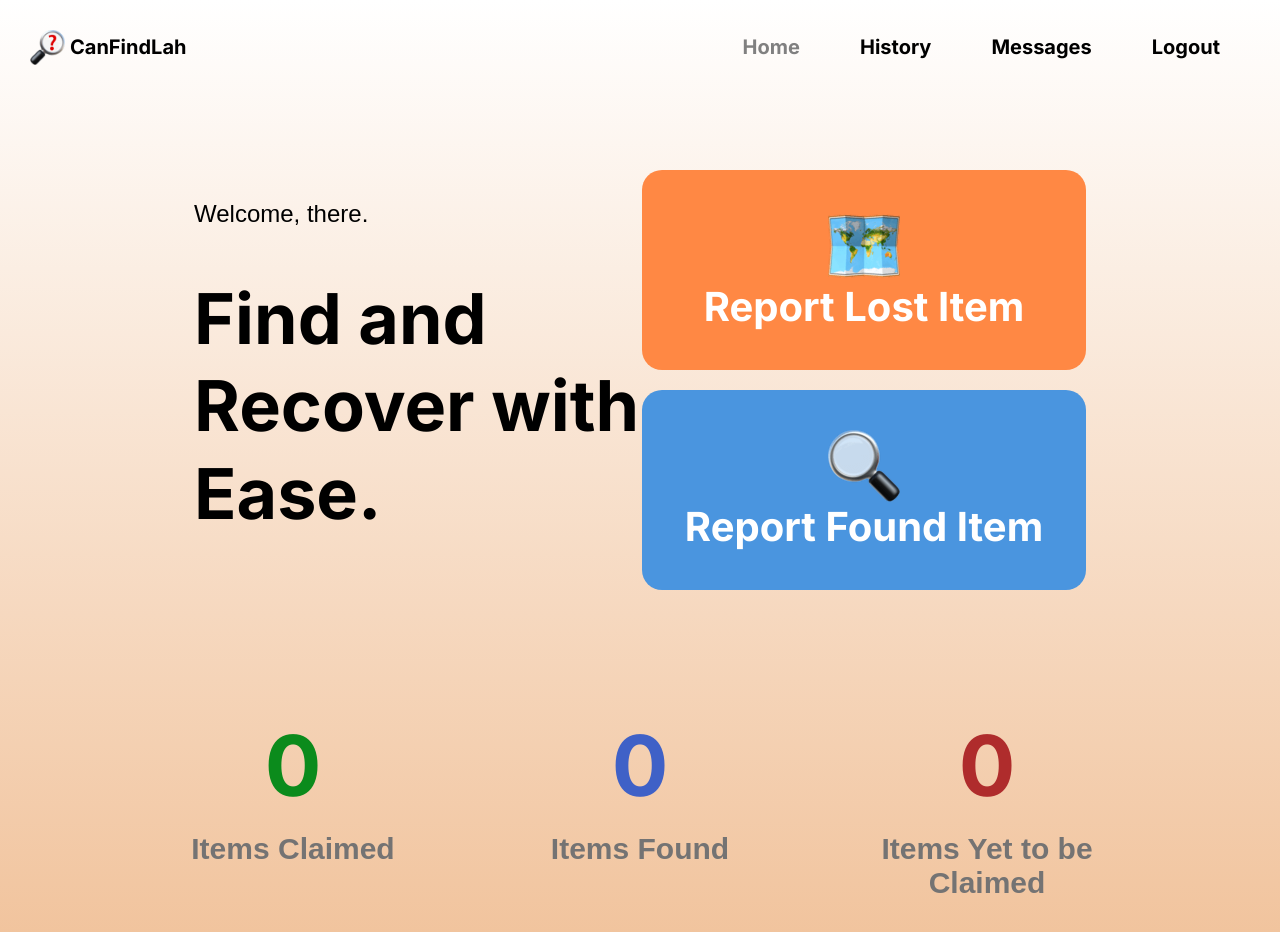
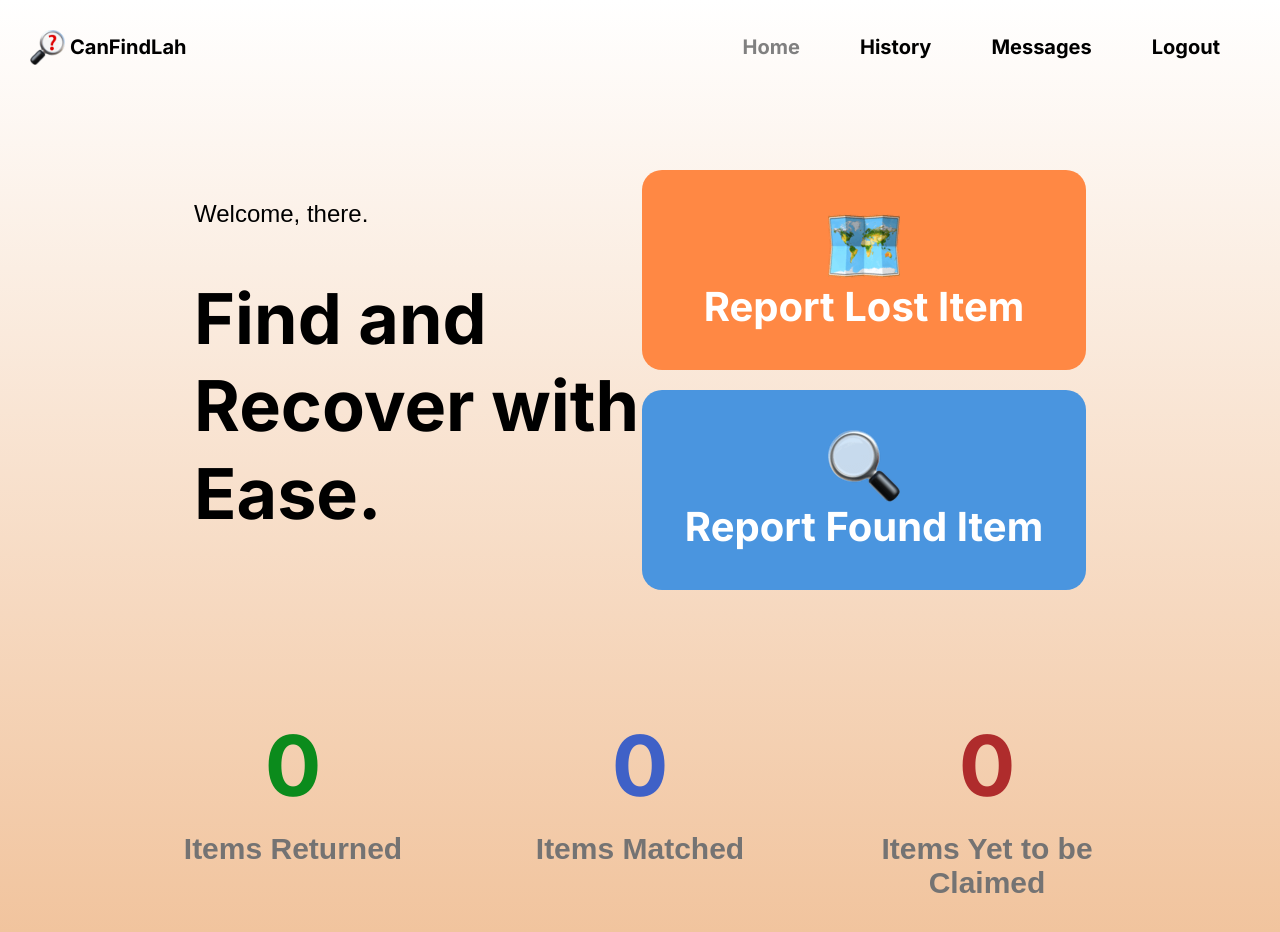
Before and after one commit to ouch528/CanFindLah, a Vue app: page / in a window 1280 px wide. Shown: the top 932 px of the page. Built offline with nearby package versions, Linux system fonts and the light colour scheme; no server answers; the database is empty; sample sign-in values are in the browser's storage.

Commit message:
Sprint 3 minor fix

```diff
--- a/src/views/HomeView.vue
+++ b/src/views/HomeView.vue
@@ -33,12 +33,12 @@
         <div class="stats">
             <div id="claimed">
                 <h1>{{ claimed }}</h1>
-                <h3>Items Claimed</h3>
+                <h3>Items Returned</h3>
             </div>
 
             <div id="found">
                 <h1>{{ found }}</h1>
-                <h3>Items Found</h3>
+                <h3>Items Matched</h3>
             </div>
 
             <div id="yet">
@@ -47,12 +47,10 @@
             </div>
         </div>
     </div>
-    <br><br>
-
+    <br /><br />
 </template>
 
 <script>
-import { getFirestore } from 'firebase/firestore'
 import { collection, query, where, onSnapshot, doc, getDoc } from 'firebase/firestore'
 import { auth } from '../firebase.js'
 import { db } from '../firebase.js'
@@ -80,7 +78,7 @@ export default {
             this.claimed = snapshot.size
         })
 
-        const foundQuery = query(collection(db, 'Lost Item'), where('claimed_status', '==', 'Returned'))
+        const foundQuery = query(collection(db, 'Found Item'), where('claimed_status', '==', 'Matched'))
         onSnapshot(foundQuery, (snapshot) => {
             this.found = snapshot.size
         })
@@ -109,7 +107,7 @@ export default {
                 // Start the typing animation after we have the user name
                 this.startWelcomeAnimation()
             } catch (error) {
-                console.error("Error fetching user data:", error)
+                console.error('Error fetching user data:', error)
                 this.userName = 'there'
                 this.startWelcomeAnimation()
             }
@@ -136,7 +134,7 @@ export default {
                     }
                 }, 30)
             })
-        }
+        },
     },
 }
 </script>
```
